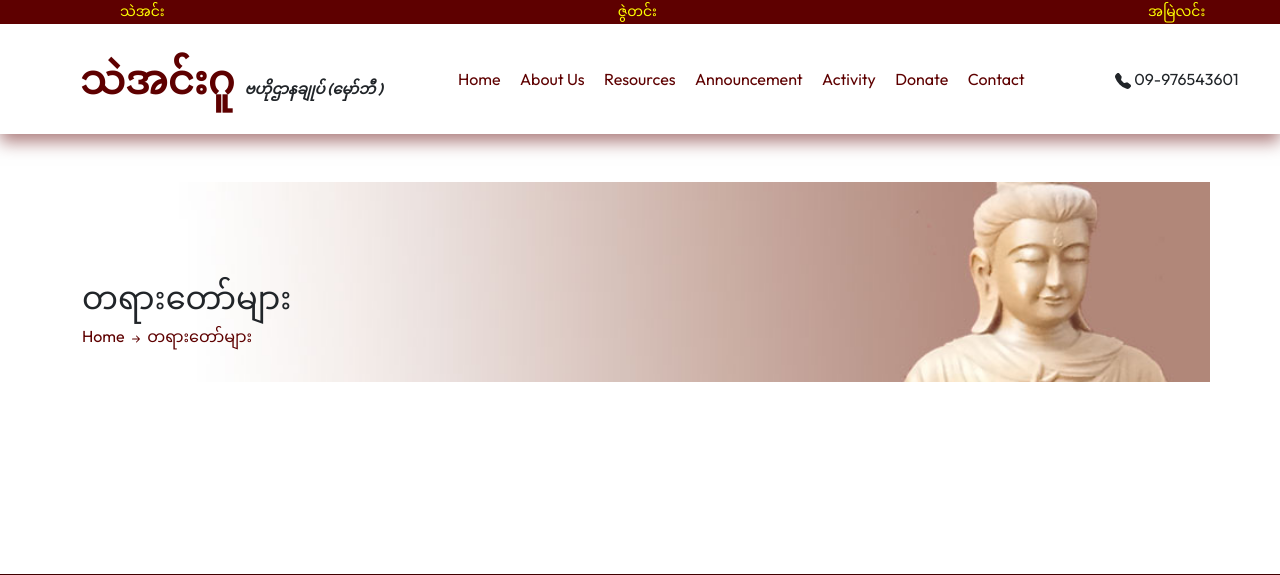
After one commit to MyatThu1582/thaeinngu, a PHP site: page /view/tayardaw.php in a window 1280 px wide. The commit adds this page. Shown: the top 575 px of the page. Run offline with PHP 8.4, Linux system fonts and the light colour scheme.

Commit message:
new pages created

```diff
--- a/achive.php
+++ b/achive.php
@@ -3,7 +3,7 @@
 <head>
     <meta charset="UTF-8">
     <meta name="viewport" content="width=device-width, initial-scale=1.0">
-    <title>Custom Audio Player</title>
+    <title>Audio Player</title>
     <style>
         /* Add some styling for the play button */
         .play-button {
@@ -20,6 +20,7 @@
     </style>
 </head>
 <body>
+
     <!-- audio player -->
     <audio src="https://ia800608.us.archive.org/9/items/22-kayamimam-method/22%20KAYAMIMAM%20METHOD.mp3" controls></audio>
     <audio src="https://ia600702.us.archive.org/3/items/23-right-thought_202503/23%20%20RIGHT%20THOUGHT.mp3" controls></audio>
--- a/navbar.php
+++ b/navbar.php
@@ -40,8 +40,8 @@
         <div class="dropdown">
           <span class="dropbtn menu link">Resources</span>
           <div class="dropdown-content mt-1">
-            <a href="view/" class="sub-links">တရားတော်များ</a>
-            <a href="view/" class="sub-links">စာအုပ်များ</a>
+            <a href="view/tayardaw.php" class="sub-links">တရားတော်များ</a>
+            <a href="view/book.php" class="sub-links">စာအုပ်များ</a>
           </div>
         </div>
 
@@ -75,8 +75,8 @@
       <div class="dropdown">
         <span class="dropbtn menu link">Resources</span>
         <div class="dropdown-content mt-1">
-          <a href="#" class="sub-links">တရားတော်များ</a>
-          <a href="#" class="sub-links">စာအုပ်များ</a>
+          <a href="tayardaw.php" class="sub-links">တရားတော်များ</a>
+          <a href="book.php" class="sub-links">စာအုပ်များ</a>
         </div>
       </div>
 
--- a/resource/links.php
+++ b/resource/links.php
@@ -246,7 +246,7 @@
 /* For footer */
 .footer{
   /* height:380px; */
-  background-color: #7d0101;
+  background-color: rgb(63,0,0);
 }
 .copyright{
   padding-left: 100px;
--- /dev/null
+++ b/view/tayardaw.php
@@ -0,0 +1,13 @@
+<?php include '../navbar.php'; ?>
+<div class="container mt-5 bannar pt-5" style="height:200px;">
+  <h2 class="mt-5 pt-0">တရားတော်များ</h2>
+  <a href="../index.php" class="link text-brown">Home</a>
+  <svg xmlns="http://www.w3.org/2000/svg" width="16" height="16" fill="currentColor" class="bi bi-arrow-right-short text-brown" viewBox="0 0 16 16">
+    <path fill-rule="evenodd" d="M4 8a.5.5 0 0 1 .5-.5h5.793L8.146 5.354a.5.5 0 1 1 .708-.708l3 3a.5.5 0 0 1 0 .708l-3 3a.5.5 0 0 1-.708-.708L10.293 8.5H4.5A.5.5 0 0 1 4 8"/>
+  </svg>
+  <a href="tayardaw.php" class="link text-brown">တရားတော်များ</a>
+</div>
+<div class="container d-flex pt-5 pb-5 mt-5 mb-5">
+
+</div>
+<?php include '../footer.php'; ?>
```
Also changed, not shown: video.php (added, +10 -0 lines), view/book.php (added, +13 -0 lines).
